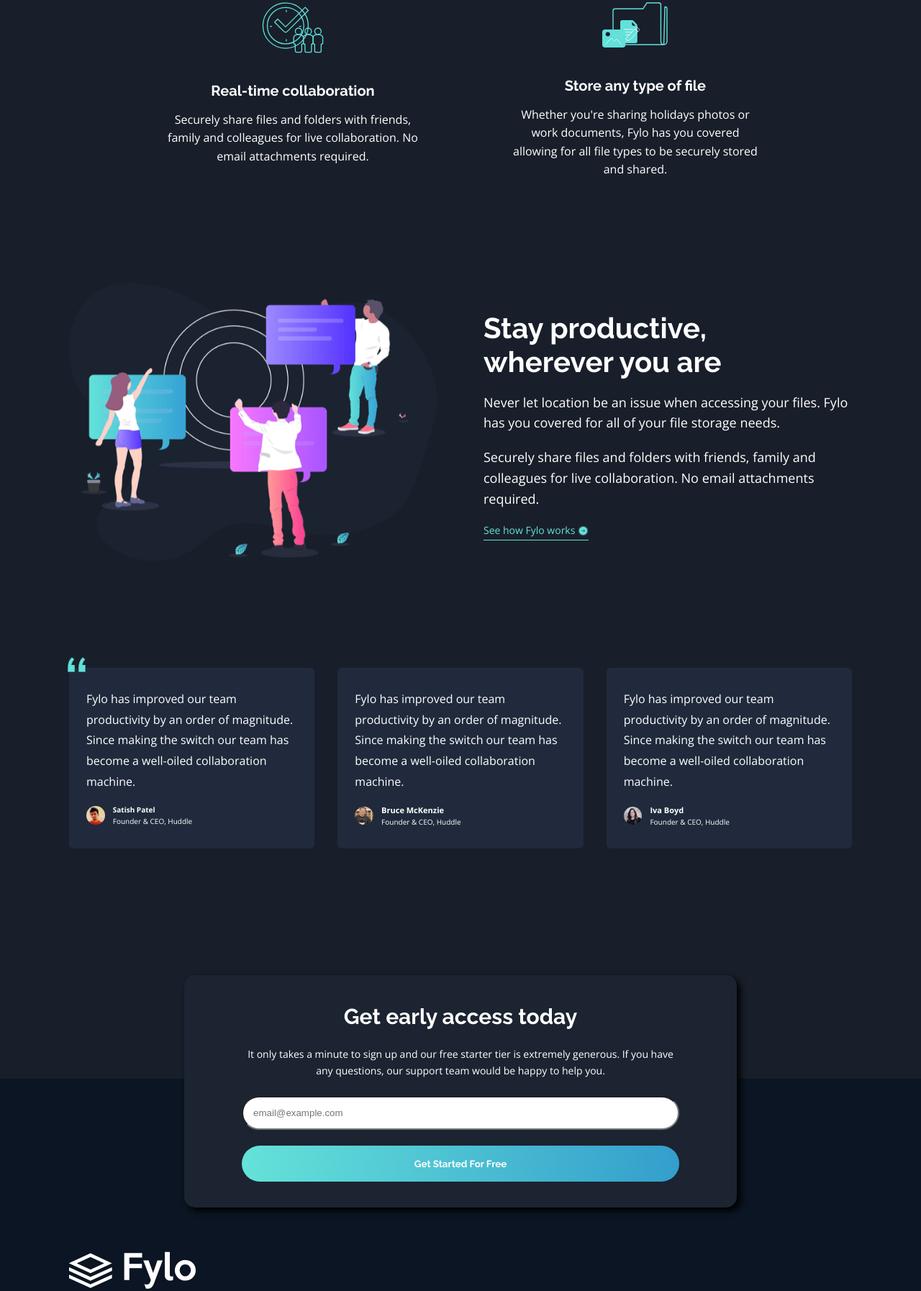
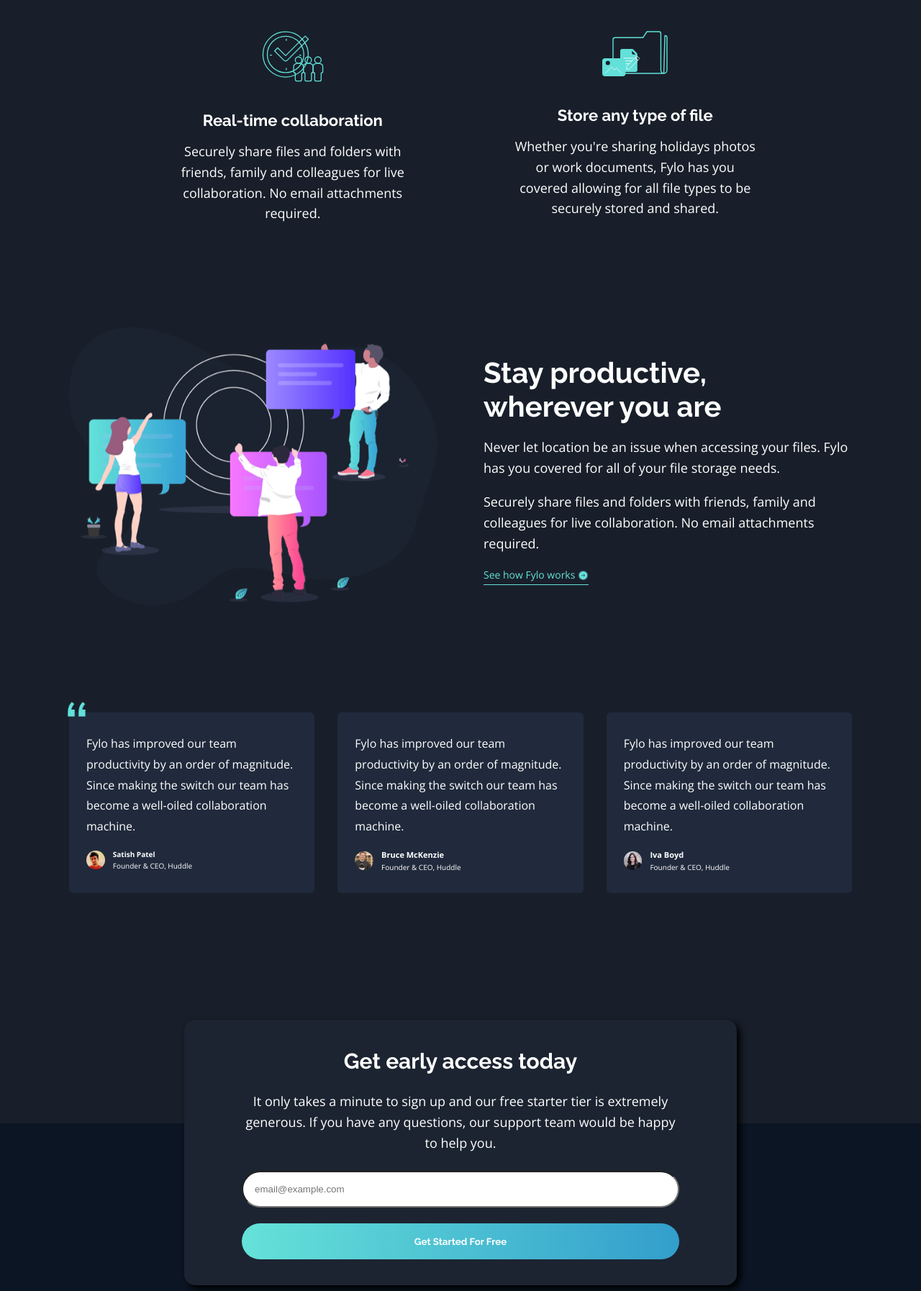
Before and after one commit to bkim1080/Fylo-Landing-Page, a website: page index.html in a window 1280 px wide. Shown: the part 1608-3402 px from the top of the page at 72% size. Drawn offline with nearby package versions, Linux system fonts and the light colour scheme.

Commit message:
Minor style changes and email form validation

```diff
--- a/css/style.scss
+++ b/css/style.scss
@@ -27,9 +27,9 @@
 
 .input-email {
 	border-radius: 30px;
+	margin: 1.5rem 0 1.4rem 0;
+	padding: 1rem;
 	width: 100%;
-	margin: 1.5rem 0 1.4rem 0;
-	padding: 14px;
 }
 
 .section-features,
@@ -76,6 +76,12 @@
 	line-height: 1.6;
 }
 
+@media (min-width: 1024px) {
+	.footer {
+		font-size: 1.125rem;
+	}
+}
+
 .footer-links a:hover {
 	font-weight: 700;
 }
@@ -96,14 +102,14 @@
 }
 
 .link-productive {
+	border-bottom: 1px solid $color-accent-cyan;
 	color: $color-accent-cyan;
-	border-bottom: 1px solid $color-accent-cyan;
 	padding-bottom: 0.25rem;
 }
 
 .link-productive:hover {
+	border-bottom: 1px solid $color-neutral;
 	color: $color-neutral;
-	border-bottom: 1px solid $color-neutral;
 }
 
 .link-productive img {
@@ -116,20 +122,18 @@
 
 @media (min-width: 1024px) {
 	.section-features h2 {
-		font-size: 1.25rem;
+		font-size: 1.375rem;
 		font-weight: 700;
 	}
 
-	.section-features p {
-		font-size: 1rem;
+	.section-features p,
+	.section-productive p,
+	.section-signup p {
+		font-size: 1.125rem;
 	}
 
 	.section-intro p {
 		font-size: 1.25rem;
-	}
-
-	.section-productive p {
-		font-size: 1.125rem;
 	}
 }
 
@@ -186,8 +190,8 @@
 }
 
 .footer-address img {
+	align-self: flex-start;
 	margin-right: 1.9rem;
-	align-self: flex-start;
 }
 
 .footer-email img,
@@ -220,8 +224,8 @@
 	}
 
 	.footer .container {
+		padding-bottom: 5rem;
 		width: 85%;
-		padding-bottom: 5rem;
 	}
 
 	.footer-email,
@@ -269,8 +273,8 @@
 @media (min-width: 1024px) {
 	.section-features .container {
 		display: grid;
+		gap: 120px;
 		grid-template: repeat(2, auto) / repeat(2, auto);
-		gap: 120px;
 		padding-top: 5rem;
 		width: 65%;
 	}
@@ -297,19 +301,19 @@
 		flex: 1;
 	}
 	.section-productive-text {
+		align-items: center;
 		display: flex;
-		align-items: center;
 	}
 }
 
 .section-signup {
 	border-radius: 15px;
+	left: 6%;
+	max-width: 870px;
 	padding: 2.5rem 1.5rem 2.25rem 1.5rem;
 	position: absolute;
 	right: 6%;
-	left: 6%;
 	top: -11rem;
-	max-width: 870px;
 }
 
 @media (min-width: 1024px) {
@@ -344,15 +348,15 @@
 	display: flex;
 	justify-content: space-between;
 	margin: 0 auto;
+	max-width: 1300px;
 	padding: 2rem 0 3rem 0;
 	width: 87%;
-	max-width: 1300px;
 }
 
 @media (min-width: 1024px) {
 	.navbar {
+		padding-top: 4.5rem;
 		width: 88%;
-		padding-top: 4.5rem;
 	}
 }
 
@@ -378,7 +382,7 @@
 		display: flex;
 		font-size: 1.25rem;
 		justify-content: space-between;
-		width: 280px;
+		width: 300px;
 	}
 }
 
@@ -457,7 +461,7 @@
 .btn {
 	background: linear-gradient(to right, $color-accent-cyan, $color-accent-blue);
 	border: none;
-	border-radius: 1.9em;
+	border-radius: 30px;
 	color: $color-neutral;
 	cursor: pointer;
 	font-weight: 700;
--- a/index.html
+++ b/index.html
@@ -158,14 +158,14 @@
 					It only takes a minute to sign up and our free starter tier is extremely generous. If you have any
 					questions, our support team would be happy to help you.
 				</p>
-				<div class="signup-form">
+				<form class="signup-form">
 					<div class="container-email">
 						<input class="input-email" type="email" name="email" placeholder="email@example.com" />
 					</div>
 					<div class="container-btn">
 						<a href="#"><button class="btn btn-signup">Get Started For Free</button></a>
 					</div>
-				</div>
+				</form>
 			</section>
 			<div class="container">
 				<div>
--- a/package.json
+++ b/package.json
@@ -16,7 +16,6 @@
 	},
 	"devDependencies": {},
 	"scripts": {
-    "test": "echo \"Error: no test specified\" && exit 1",
 		"build": "npm run clean && npm run imagemin && npm run copyfonts && npm run usemin",
 		"clean": "rimraf dist",
 		"copyfonts": "copyfiles -f node_modules/font-awesome/fonts/* dist/fonts",
@@ -28,7 +27,6 @@
 		"usemin": "usemin index.html -d dist --htmlmin -o dist/index.html",
 		"watch:all": "parallelshell 'npm run watch:scss' 'npm run lite'",
 		"watch:scss": "onchange 'css/*.scss' -- npm run scss"
-
 	},
 	"repository": {
 		"type": "git",
```
Also changed, not shown: css/style.css. Lines whose indentation alone changed are shown as unchanged.
